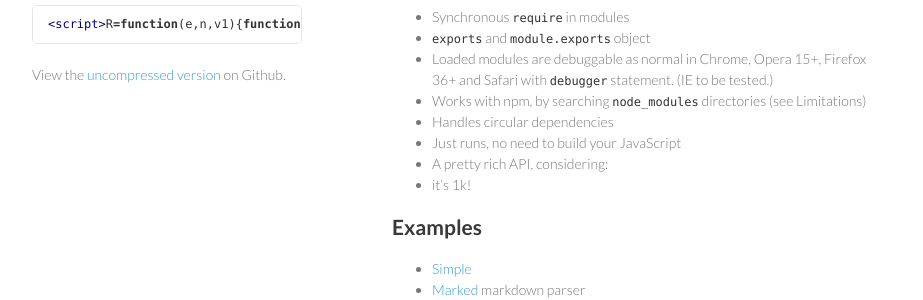
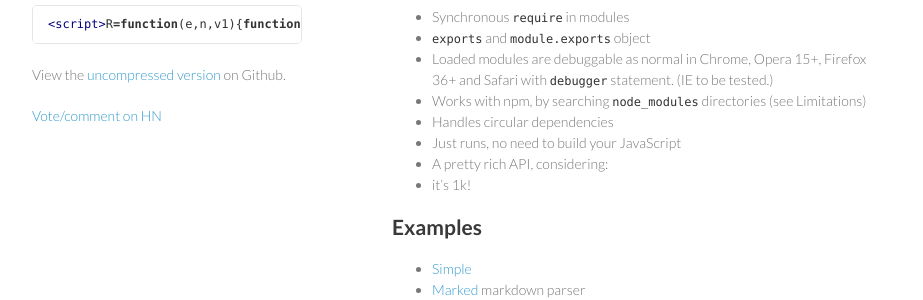
Before and after one commit to Stuk/require1k, a Jekyll site: the page built from index.md, in a window 1280 px wide. Shown: the part 239-539 px from the top of the page, without its empty margins (178-1101 px from the left). Built offline with Jekyll 4.4.1, drawn with Linux system fonts in a browser that asks for light colours; Markdown is read by kramdown in place of the engine named in the settings.

Commit message:
Add HN button

```diff
--- a/index.md
+++ b/index.md
@@ -13,7 +13,10 @@ layout: default
 {% capture include %}{% include usage.md %}{% endcapture %}
 {{ include | markdownify }}
 
-View the <a href="http://github.com/Stuk/require1k/blob/master/require1k.js">uncompressed version</a> on Github.
+<p>View the <a href="http://github.com/Stuk/require1k/blob/master/require1k.js">uncompressed version</a> on Github.</p>
+
+<p><a href="https://news.ycombinator.com/item?id=8961403" class="hn-share-button">Vote/comment on HN</a></p>
+<script src="//hnbutton.appspot.com/static/hn.min.js" async defer></script>
 
 </header>
 <section>
```
